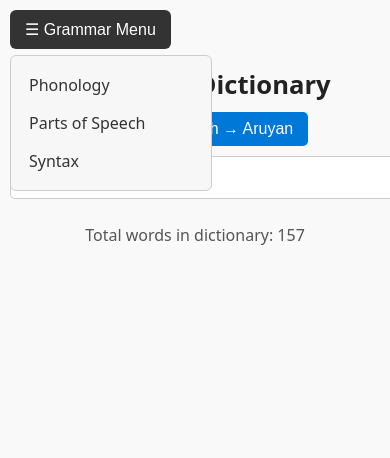
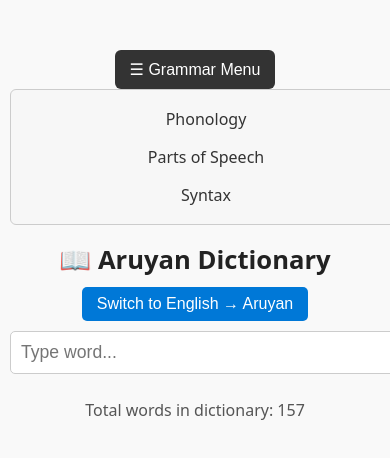
Before and after one commit to Sara1167/Aruyan, a plain HTML site: page index.html in a window 390 px wide. Both pictures are taken after a click on the button "☰ Grammar Menu". Drawn offline with Linux system fonts and the light colour scheme.

Commit message:
Refactor HTML structure and styles for dictionary

```diff
--- a/index.html
+++ b/index.html
@@ -2,6 +2,7 @@
 <html lang="en">
 <head>
 <meta charset="UTF-8">
+<meta name="viewport" content="width=device-width, initial-scale=1.0">
 <title>Aruyan Dictionary</title>
 <style>
 body {
@@ -192,8 +193,17 @@ background: #ddd;
   input[type="text"] {
     font-size: 1rem;
     padding: 10px;
+  }
 
+	.top-left-menu {
+    position: static;
+    margin-bottom: 10px;
+    text-align: center;
+  }
 
+  .menu-panel {
+    position: static;
+    width: 100%;
   }
 }
 
```
